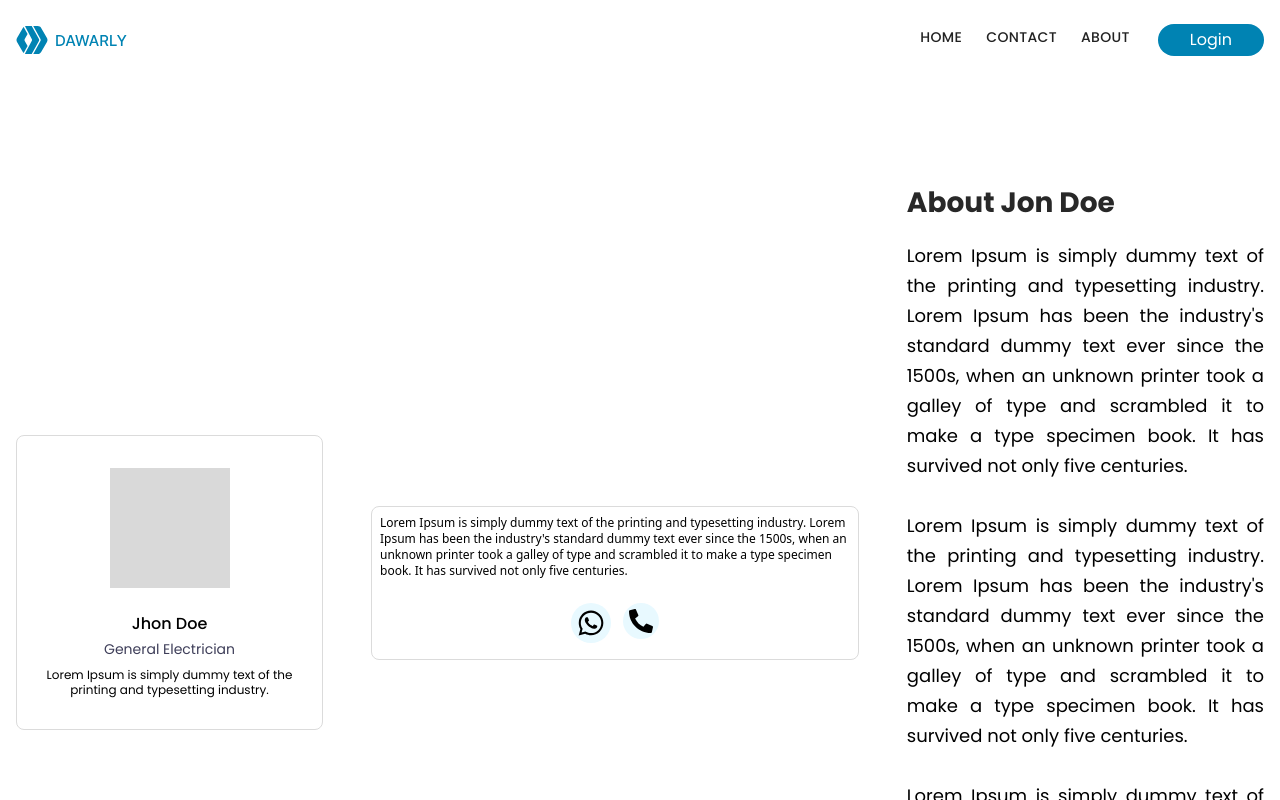
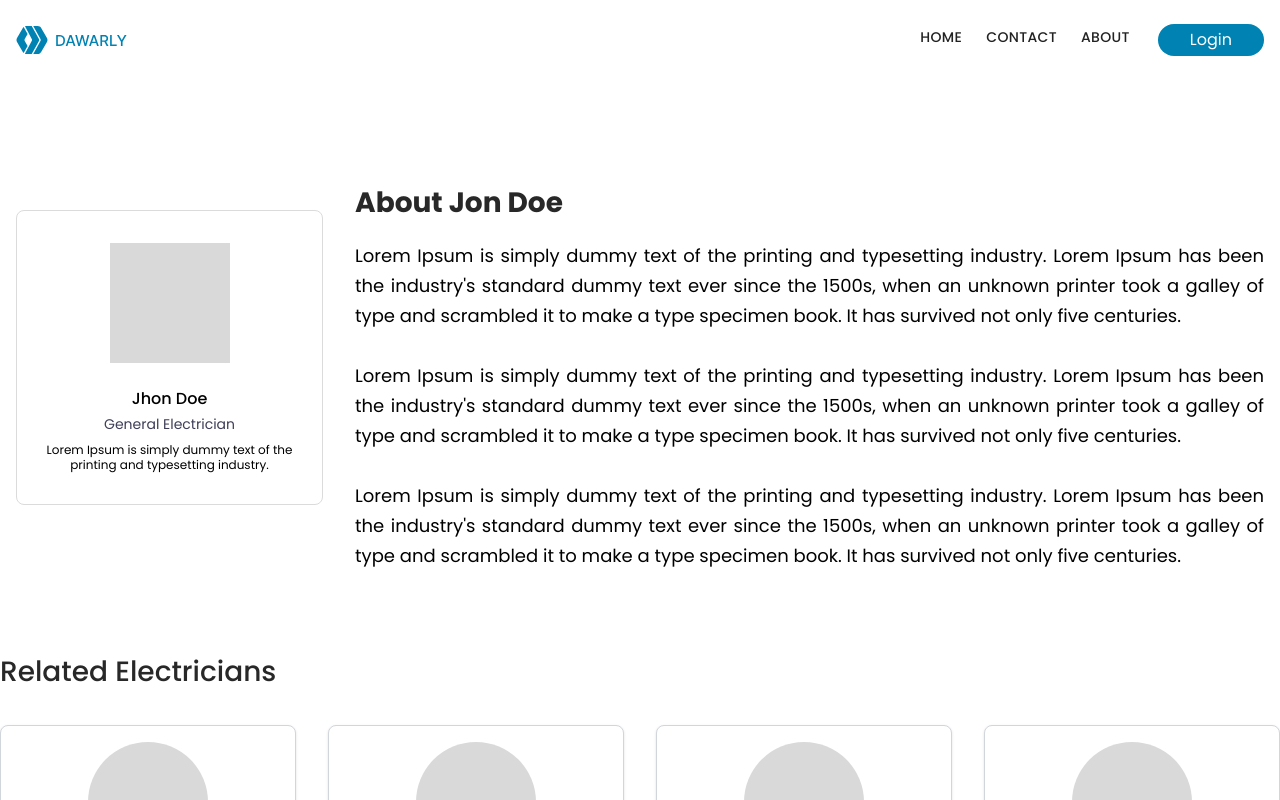
Before and after one commit to noorhossain809/drawarly-payment, a React (Vite) app: page /profilePage in a window 1280 px wide. Shown: the top 800 px of the page. Built offline with nearby package versions, Linux system fonts and the light colour scheme.

Commit message:
final-alignment1

```diff
--- a/src/components/pages/ProfilePage.jsx
+++ b/src/components/pages/ProfilePage.jsx
@@ -62,7 +62,8 @@ const ProfilePage = () => {
           </div>
         </div>
 
-        <div className=" p-2 bg-white rounded-lg border text-xs border-[#dbdbdb] flex flex-col justify-center items-center space-y-6 mx-4">
+       <div className="md:hidden block">
+       <div className=" p-2 bg-white rounded-lg border text-xs border-[#dbdbdb] flex flex-col justify-center items-center space-y-6 mx-4">
               <p>Lorem Ipsum is simply dummy text of the printing and typesetting
             industry. Lorem Ipsum has been the industry's standard dummy text
             ever since the 1500s, when an unknown printer took a galley of type
@@ -79,6 +80,7 @@ const ProfilePage = () => {
 
               </div>
         </div>
+       </div>
 
         {/* About Section */}
         <div className="w-full mt-10 px-4 md:px-0 font-['Poppins']">
```
